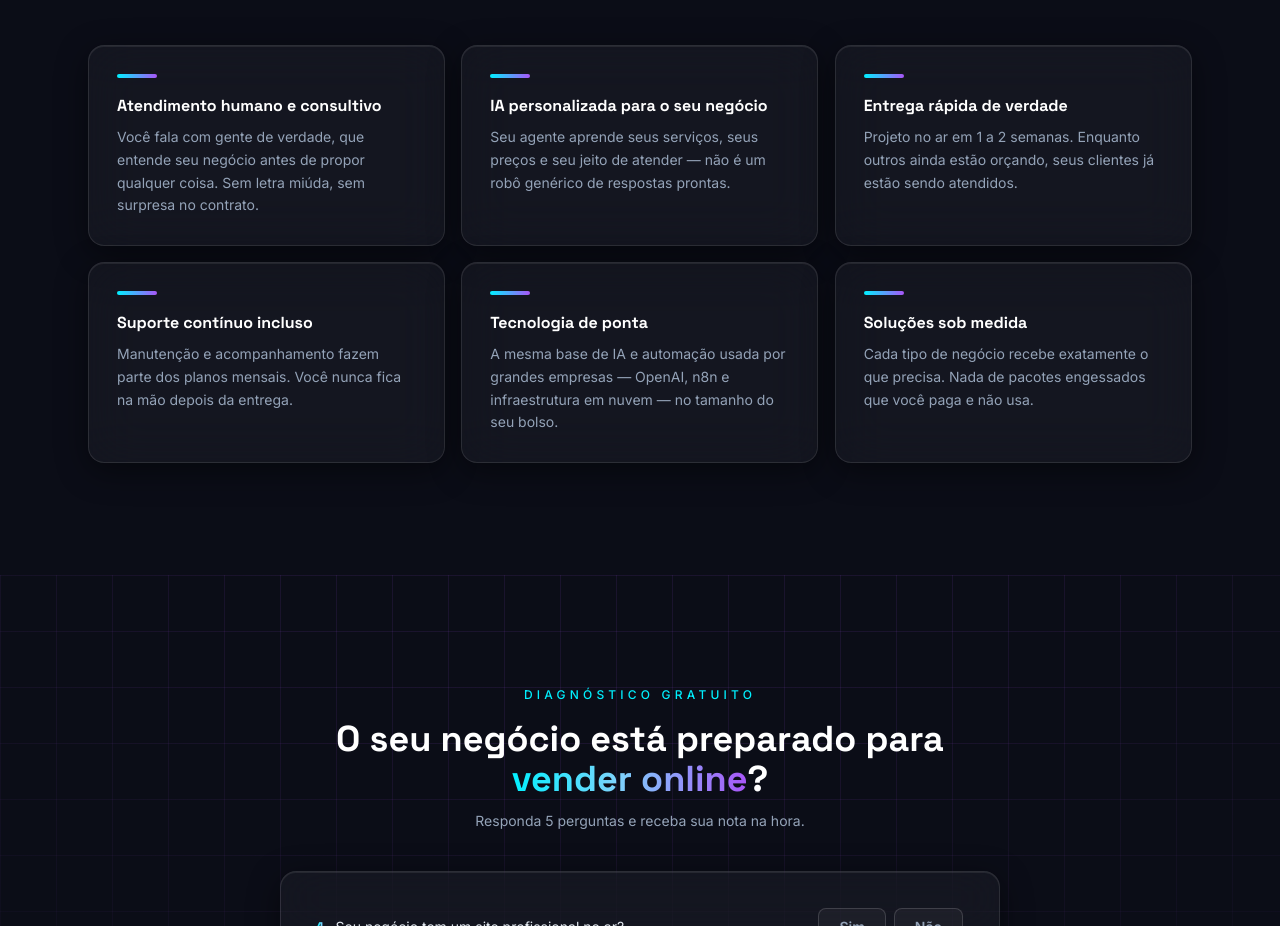
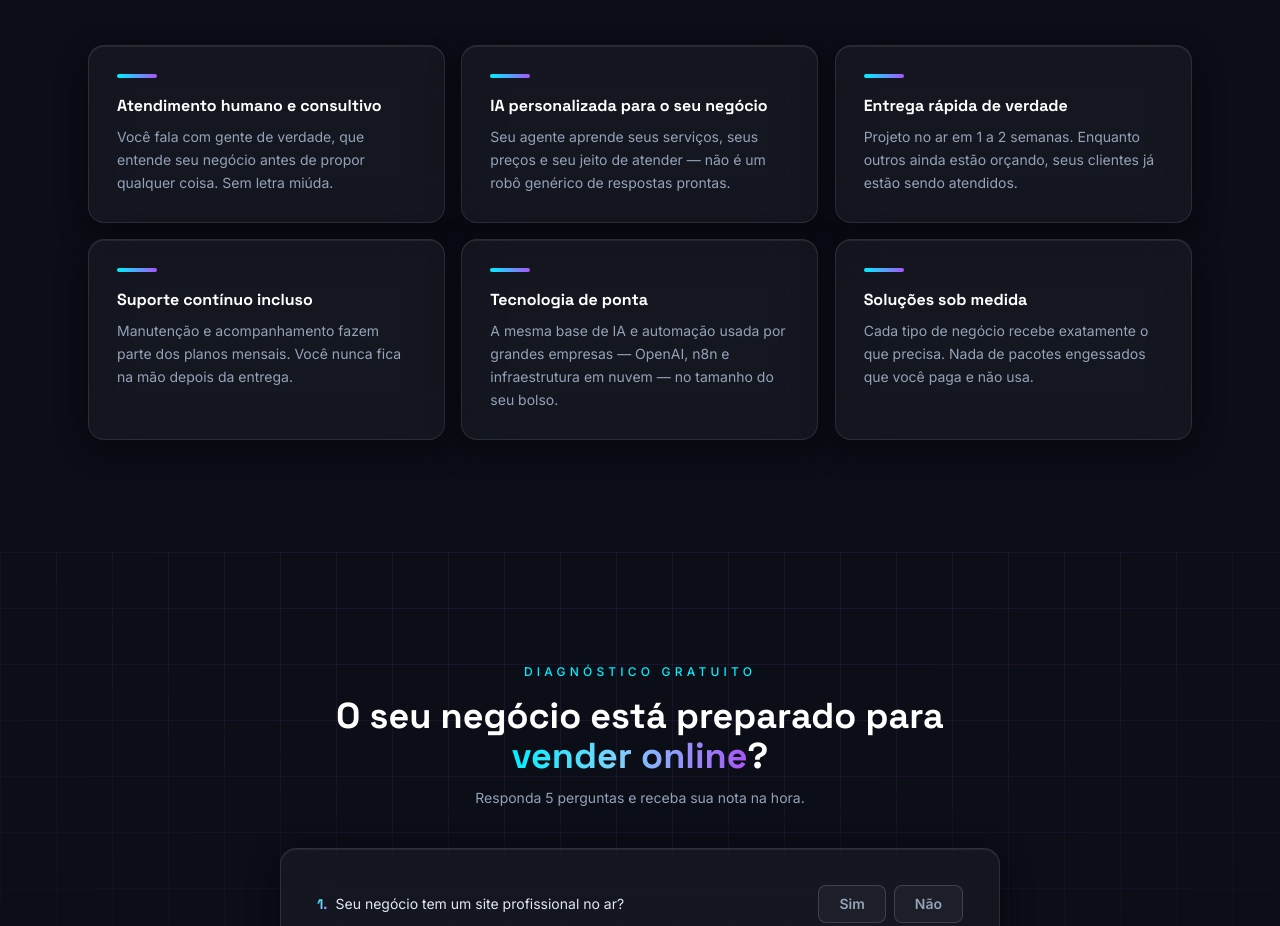
Before and after one commit to vito0067/origem-digital, a Next.js app: page / in a window 1280 px wide. Shown: the part 9960-10886 px from the top of the page. Built offline with nearby package versions, Linux system fonts and the light colour scheme.

Commit message:
Update description for Atendimento humano e consultivo
Removed the phrase 'sem surpresa no contrato' from the description.

```diff
--- a/components/Differentials.tsx
+++ b/components/Differentials.tsx
@@ -4,7 +4,7 @@ const items = [
   {
     title: "Atendimento humano e consultivo",
     description:
-      "Você fala com gente de verdade, que entende seu negócio antes de propor qualquer coisa. Sem letra miúda, sem surpresa no contrato.",
+      "Você fala com gente de verdade, que entende seu negócio antes de propor qualquer coisa. Sem letra miúda.",
   },
   {
     title: "IA personalizada para o seu negócio",
```
